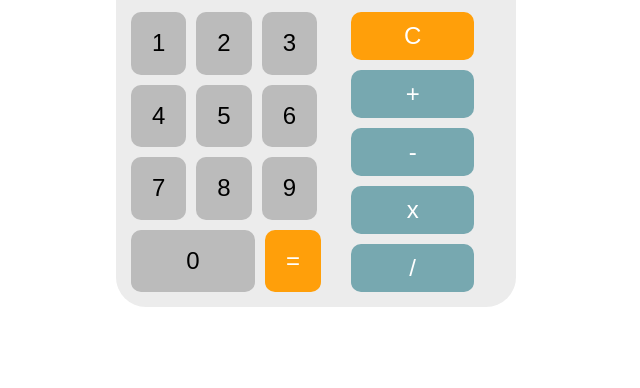
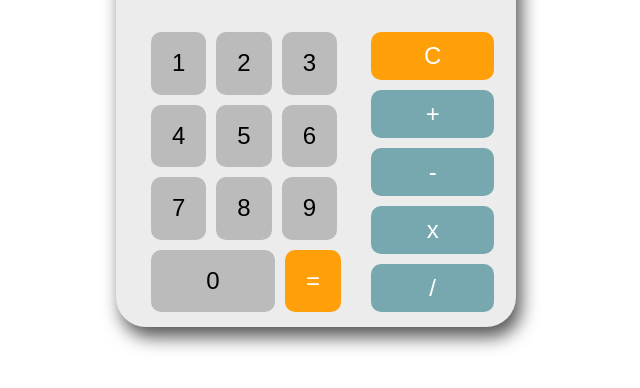
Before and after one commit to lucasens1/htmlcss-simple-calculator, a plain HTML site: page index.html in a window 1280 px wide. Shown: the part 224-612 px from the top of the page, without its empty margins (324-964 px from the left). Drawn offline with Linux system fonts and the light colour scheme; a web font is replaced by a local one.

Commit message:
fix: design of calculator, fix box shadowing and margin

```diff
--- a/css/style.css
+++ b/css/style.css
@@ -9,7 +9,7 @@
     background-color: #ececec;
     width: 400px;
     border-radius: 30px;
-    box-shadow: #2e2e2e;
+    box-shadow: 5px 10px 18px rgb(85, 84, 84);
 }
 
 
@@ -29,6 +29,7 @@
 .container-calc{
     display: flex;
     width: 100%;
+    margin: 20px 20px;
 }
 
 .calc-button{
```
